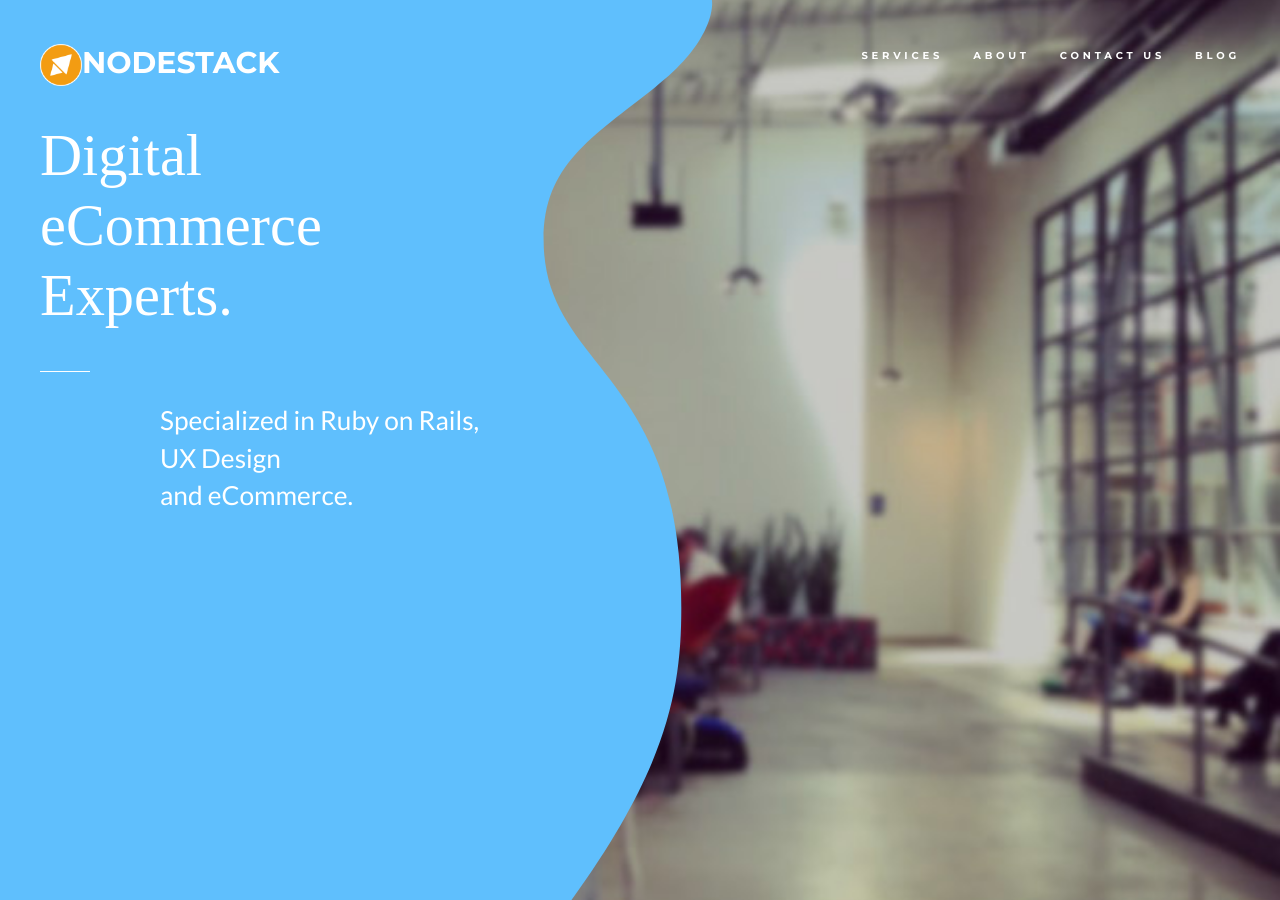
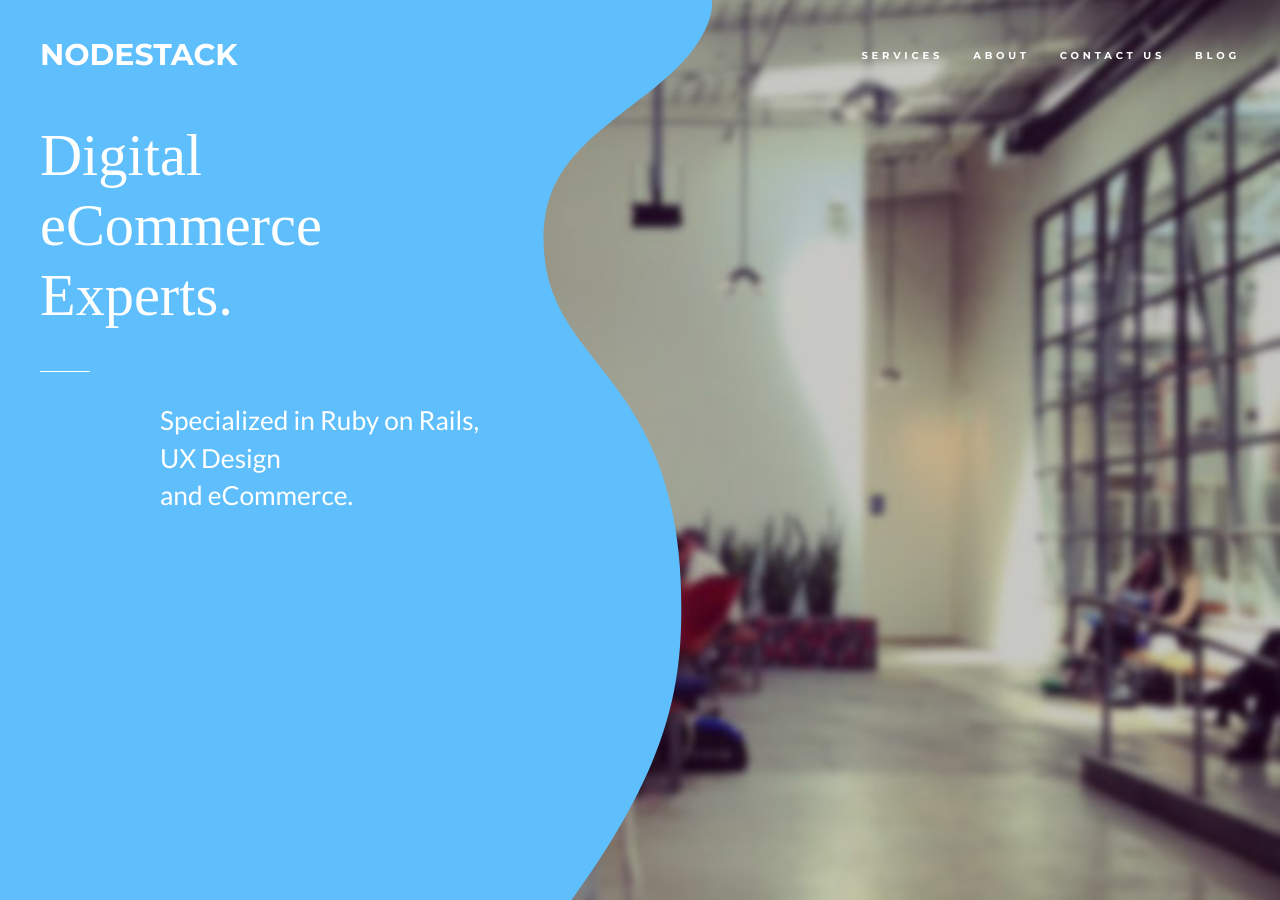
Before and after one commit to nodestack/nodestack.github.io, a Jekyll site: the page built from index.html, in a window 1280 px wide and 900 px high. Built offline with Jekyll 4.4.1, drawn with Linux system fonts in a browser that asks for light colours; some web fonts are replaced.

Commit message:
Update nav.html

```diff
--- a/_includes/nav.html
+++ b/_includes/nav.html
@@ -9,7 +9,7 @@
                     <span class="icon-bar"></span>
                     <span class="icon-bar"></span>
                 </button>
-                <a class="navbar-brand" href="#page-top"> <img alt="main-logo" width="42" height="42" src="/img/logo.png">Nodestack</a>
+                <a class="navbar-brand" href="#page-top">Nodestack</a>
             </div>
 
             <!-- Collect the nav links, forms, and other content for toggling -->
```
